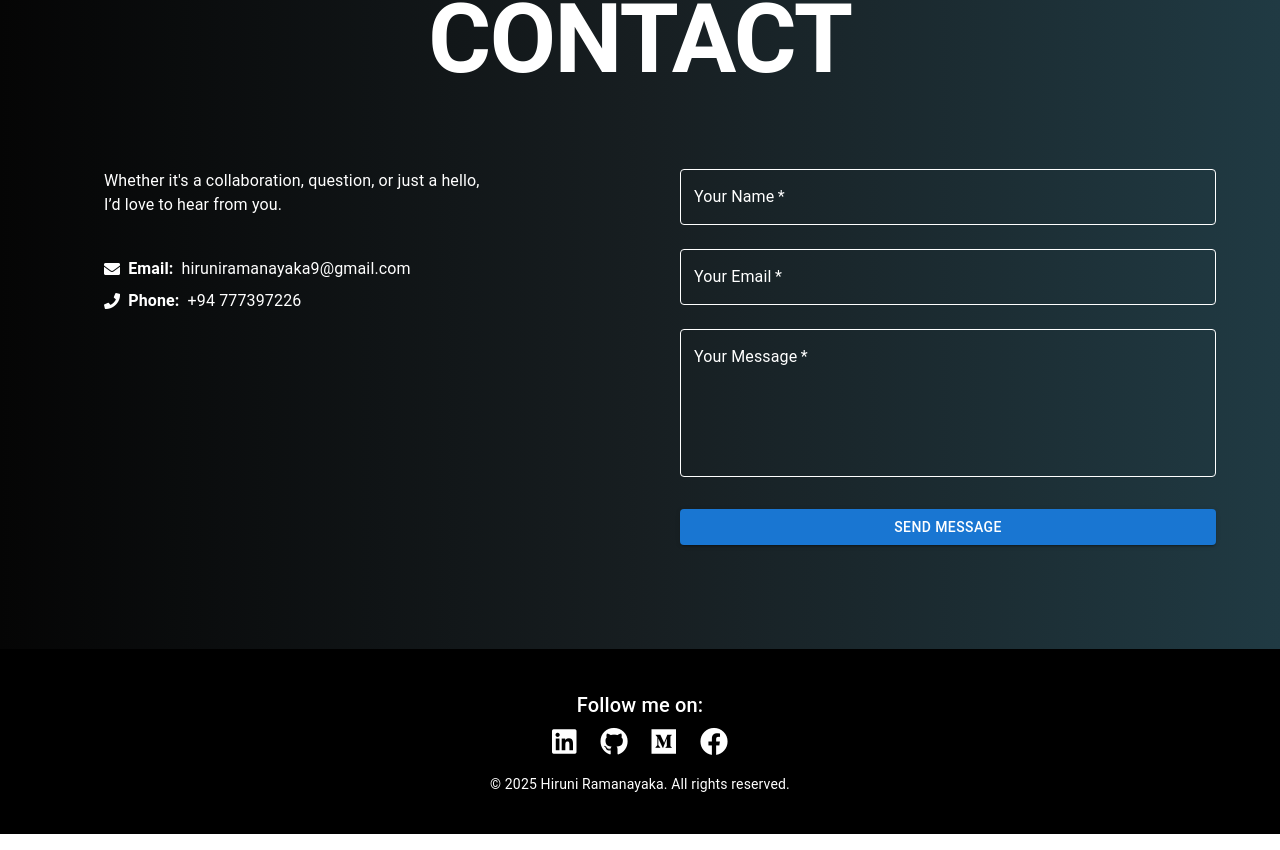
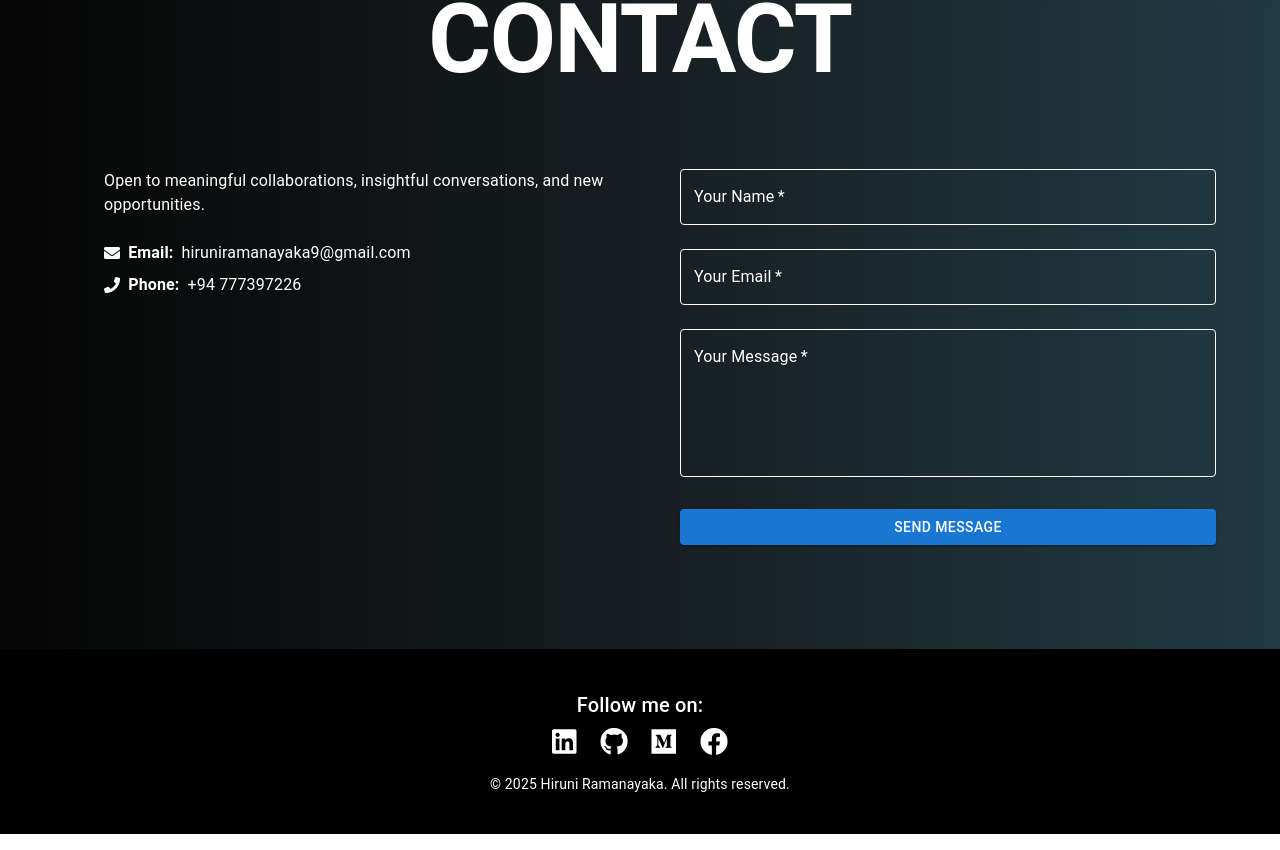
Before and after one commit to HiruniRamanayaka/My-Portfolio, a React (Vite) app in the folder my-portfolio/: page / in a window 1280 px wide. Shown: the part 3809-4659 px from the top of the page. Built offline with nearby package versions, Linux system fonts and the light colour scheme.

Commit message:
modified

```diff
--- a/my-portfolio/src/components/Contact.jsx
+++ b/my-portfolio/src/components/Contact.jsx
@@ -31,8 +31,7 @@ const Contact = () => {
       <Box sx={{ display: 'flex', flexDirection: { xs: 'column', md: 'row' }, justifyContent: 'space-between', gap: 5 }}>
         {/* Left Section */}
         <Box sx={{ flex: 1, textAlign: 'left', pl: 5, py: 5 }}>
-          <Typography variant="body1">Whether it's a collaboration, question, or just a hello,</Typography>
-          <Typography variant="body1" sx={{ mb: 2 }}>I’d love to hear from you.</Typography>
+          <Typography variant="body1">Open to meaningful collaborations, insightful conversations, and new opportunities.</Typography>
           <Typography sx={{display: 'flex', flexDirection: 'row', gap: 1, alignItems: 'center', pt: 3}}>
             <i className="fa fa-envelope" aria-hidden="true"></i>
             <strong>Email:</strong> hiruniramanayaka9@gmail.com</Typography>
```
